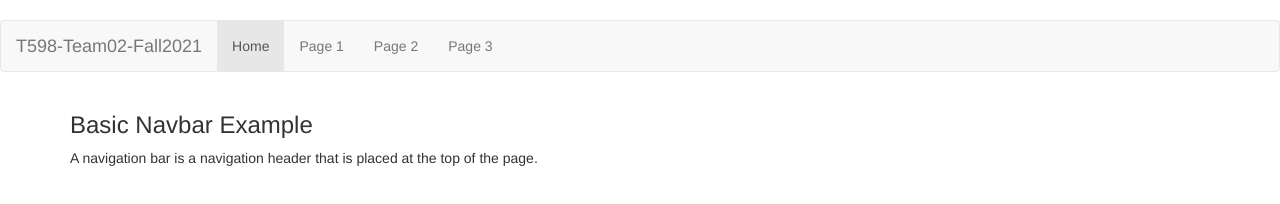
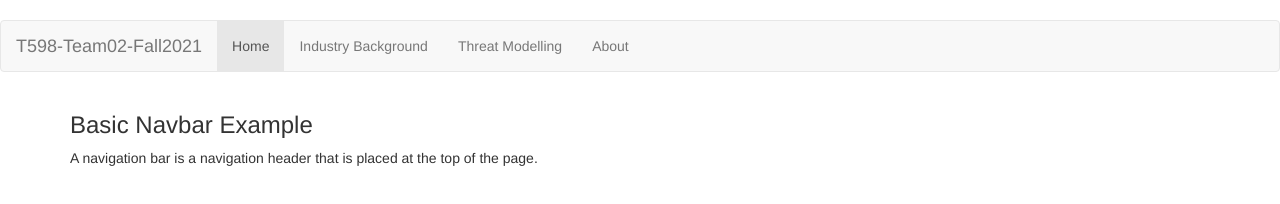
Before and after one commit to rs45iu/rs45iu.github.io, a plain HTML site: page index.html in a window 1280 px wide. Drawn offline with nearby package versions, Linux system fonts and the light colour scheme.

Commit message:
Update index.html

```diff
--- a/index.html
+++ b/index.html
@@ -17,9 +17,9 @@
     </div>
     <ul class="nav navbar-nav">
       <li class="active"><a href="#">Home</a></li>
-      <li><a href="#">Page 1</a></li>
-      <li><a href="#">Page 2</a></li>
-      <li><a href="#">Page 3</a></li>
+      <li><a href="#">Industry Background</a></li>
+      <li><a href="#">Threat Modelling</a></li>
+      <li><a href="#">About</a></li>
     </ul>
   </div>
 </nav>
```
